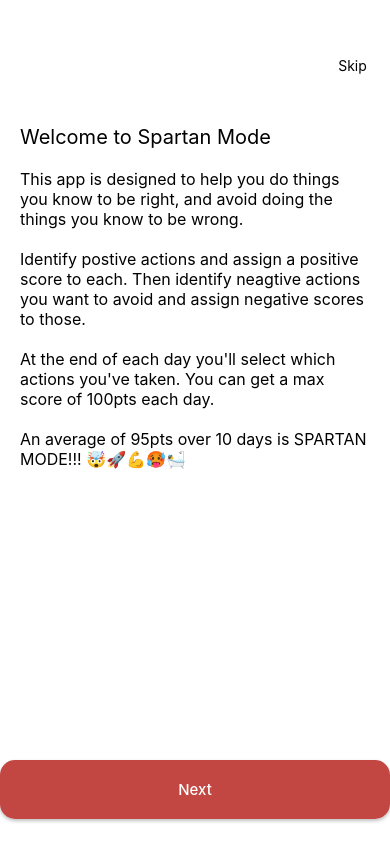
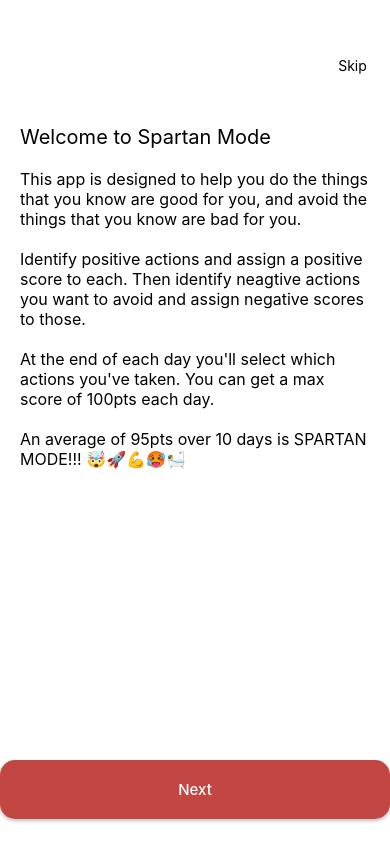
Before and after one commit to bbsmithy/spartan-mode, a React Native app: screen /Onboarding in a window 390 px wide. Built offline with nearby package versions, Linux system fonts and the light colour scheme.

Commit message:
Updated welcome screen

```diff
--- a/screens/onboarding/Welcome.tsx
+++ b/screens/onboarding/Welcome.tsx
@@ -6,10 +6,10 @@ const Welcome = () => {
         <View>
             <Text style={{ fontSize: 20 }}>Welcome to Spartan Mode</Text>
             <Text style={p}>
-                This app is designed to help you do things you know to be right, and avoid doing the things you know to be wrong.
+                This app is designed to help you do the things that you know are good for you, and avoid the things that you know are bad for you.
             </Text>
             <Text style={p}>
-                Identify postive actions and assign a positive score to each.
+                Identify positive actions and assign a positive score to each.
                 Then identify neagtive actions you want to avoid and assign negative scores to those.
             </Text>
             <Text style={p}>
--- a/screens/onboarding/index.tsx
+++ b/screens/onboarding/index.tsx
@@ -98,7 +98,7 @@ export default function OnboardingScreen() {
                     }}
                 >
                     <Text style={{color: "white", fontWeight: "500", fontSize: 15}}>
-                        Next
+                        {screenIndex === 3 ? "Done": "Next"}
                     </Text>
                 </Pressable>
             </View>
```
